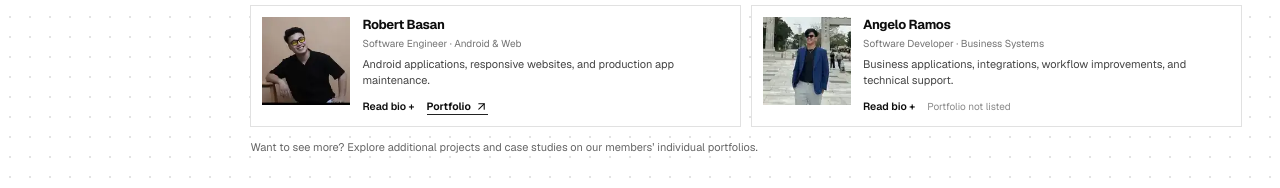
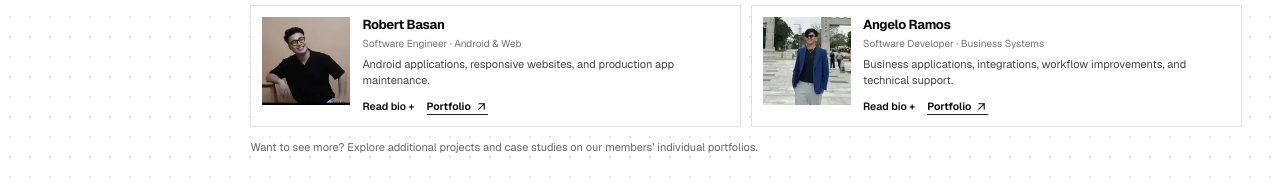
Before and after one commit to isaacGrey/Stratify-Portfolio, a React (Vite) app: page / in a window 1280 px wide. Shown: the part 1773-1961 px from the top of the page. Built offline with nearby package versions, Linux system fonts and the light colour scheme.

Commit message:
Link Angelo Ramos portfolio

```diff
--- a/src/sections/Team.jsx
+++ b/src/sections/Team.jsx
@@ -32,7 +32,7 @@ const members = [
     photo: base + 'team/angelo.webp',
     preview: 'Business applications, integrations, workflow improvements, and technical support.',
     description: 'I work on business applications and internal software tools, with a focus on integrating systems, improving workflows, supporting databases, and troubleshooting day-to-day technical issues. I help turn operational requirements into practical software solutions.',
-    href: null,
+    href: 'https://angelo-ramos-portfolio.vercel.app',
   },
 ];
 
```
